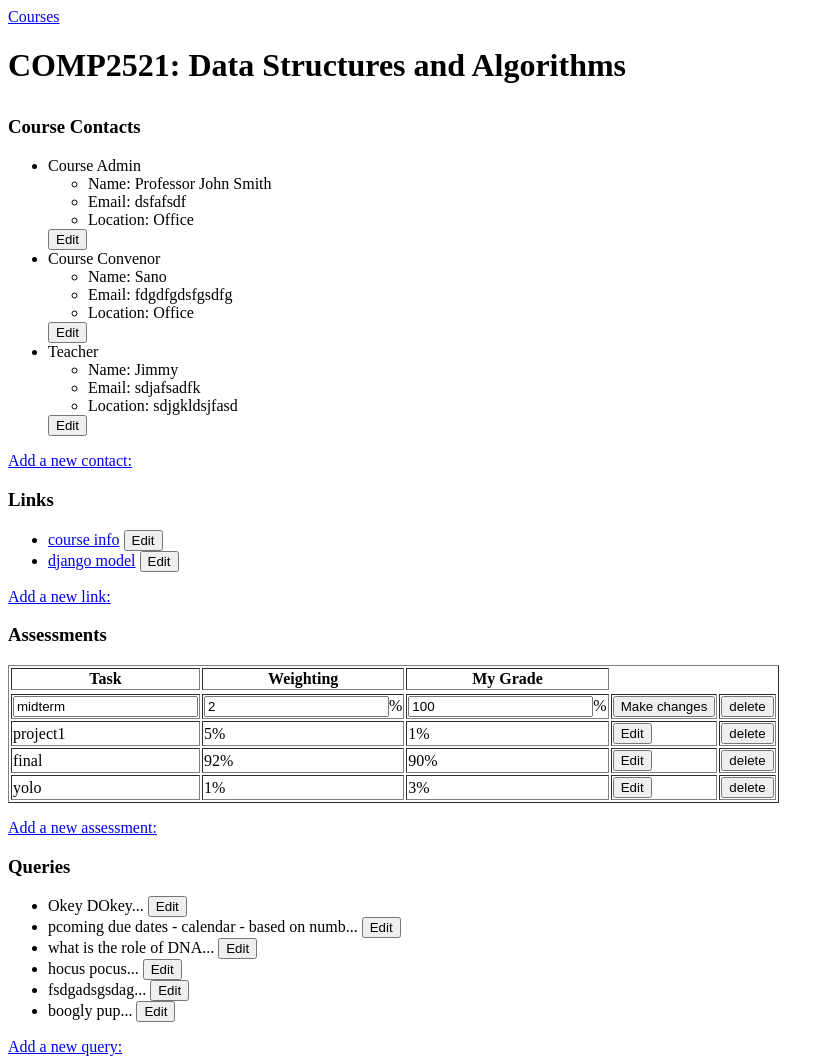
After one commit to Snuzzn/Coordinate-Uni-Planner, a Django app: page /course/1/edit-assessment/19/ in a window 1280 px wide. The commit adds this page. Shown: the whole page, without its empty margins (0-834 px from the left). Run offline with Django 3.2, Linux system fonts and the light colour scheme; data comes from the database, SQL or seed files in the repository; both versions use the stored data as it was after the commit.

Commit message:
now able to edit entries

```diff
--- a/src/coursePlanner/forms.py
+++ b/src/coursePlanner/forms.py
@@ -1,7 +1,8 @@
 from django import forms
 
 from .models import (
-    Assessment, Course,
+    Assessment,
+    Course,
     Contact,
     Link,
     Query,
@@ -53,3 +54,31 @@ class AssessmentForm(forms.ModelForm):
             'weighting': 'Weighting',
             'myGrade': 'My Grade',
         }
+    def clean_myGrade(self):
+        grade = self.cleaned_data.get("myGrade")
+        if grade > 100 or grade < 0:
+            raise forms.ValidationError("Grade must be in the range of 0 - 100")
+        else:
+            return grade
+
+    def clean_weighting(self):
+
+        assessments = Assessment.objects.all()
+        total = 0
+        for assessment in assessments:
+            total += assessment.weighting
+
+        weighting = self.cleaned_data.get("weighting")
+
+        if len(self.initial) != 0: # the form was not blank at first (aka. edit)
+            oldWeighting = self.initial['weighting']
+            if weighting + total - oldWeighting > 100:
+               raise forms.ValidationError("Total weighting must not exceed 100")
+            else:
+                return weighting
+
+        # the form was blank at first (aka. new)
+        if (weighting + total) > 100:
+            raise forms.ValidationError("Total weighting must not exceed 100")
+        else:
+            return weighting
--- a/src/coursePlanner/templates/coursePlanner/course.html
+++ b/src/coursePlanner/templates/coursePlanner/course.html
@@ -14,6 +14,7 @@
 <h3>Course Contacts</h3>
 <ul>
   {% for contact in contacts %}
+    {% block editContact %}
     <li>
       {{ contact.role }}
       <ul>
@@ -28,6 +29,9 @@
         </li>
       </ul>
     </li>
+    <a href="{% url 'coursePlanner:editContact' course_id=course.id contact_id=contact.id %}">
+     <button>Edit</button></a>
+    {% endblock editContact %}
   {% endfor %}
 </ul>
 {% block contactForm %}
@@ -42,15 +46,13 @@
     <li>
       {% block editLinkForm %}
       <a href={{link.link}}>{{ link.title }}</a>
-      <button><a href="{% url 'coursePlanner:editLink' course_id=course.id link_id=link.id %}">
-        Edit</a></button>
+      <a href="{% url 'coursePlanner:editLink' course_id=course.id link_id=link.id %}">
+        <button>Edit</button></a>
       {% endblock editLinkForm %}
     </li>
 
   {% endfor %}
 </ul>
-
-
 
 {% block linkForm %}
 <p><a href="{% url 'coursePlanner:newLink' course.id %}">
@@ -58,14 +60,43 @@
 </a></p>
 {% endblock linkForm %}
 
+
+<h3>Assessments</h3>
+<table border=1>
+  <tr>
+    <th>Task</th>
+    <th>Weighting</th>
+    <th>My Grade</th>
+  </tr>
+  {% for assessment in assessments %}
+    <tr>
+      {% block editAssessment %}
+        <td>{{ assessment.task }}</td>
+        <td>{{ assessment.weighting }}%</td>
+        <td>{{ assessment.myGrade }}%</td>
+        <td><a href="{% url 'coursePlanner:editAssessment' course_id=course.id assessment_id=assessment.id %}">
+        <button>Edit</button></a></td>
+        <td><button>delete</button></td>
+      {% endblock editAssessment %}
+    </tr>
+  {% endfor %}
+
+{% block assessmentForm %}
+</table>
+<p><a href="{% url 'coursePlanner:newAssessment' course.id %}">
+  Add a new assessment:
+</a></p>
+{% endblock assessmentForm %}
+
+
 <h3>Queries</h3>
 <ul>
   {% for query in queries %}
     <li>
       {% block editQuery %}
       {{ query }}
-      <button><a href="{% url 'coursePlanner:editQuery' course_id=course.id query_id=query.id %}">
-        Edit</a></button>
+      <a href="{% url 'coursePlanner:editQuery' course_id=course.id query_id=query.id %}">
+        <button>Edit</button></a>
       {% endblock editQuery %}
     </li>
   {% endfor %}
@@ -76,27 +107,5 @@
 </a>
 {% endblock queryForm %}
 
-<h3>Assessments</h3>
-<table border=1>
-  <tr>
-    <th>Task</th>
-    <th>Weighting</th>
-    <th>My Grade</th>
-  </tr>
-  {% for assessment in assessments %}
-    <tr>
-      <td>{{ assessment.task }}</td>
-      <td>{{ assessment.weighting }}</td>
-      <td>{{ assessment.myGrade }}</td>
-      <td><button>delete</button></td>
-      <td><button>edit</button></td>
-    </tr>
-  {% endfor %}
-{% block assessmentForm %}
-</table>
-<p><a href="{% url 'coursePlanner:newAssessment' course.id %}">
-  Add a new assessment:
-</a></p>
-{% endblock assessmentForm %}
 
 {% endblock content %}
--- /dev/null
+++ b/src/coursePlanner/templates/coursePlanner/edit-assessment.html
@@ -0,0 +1,36 @@
+{% extends 'coursePlanner/course.html' %}
+
+{% block editAssessment %}
+
+  {% if assessment.id == assessmentToEdit.id %}
+
+    <!-- bring up form to edit assessment -->
+    <form action="{% url 'coursePlanner:editAssessment' course_id=course.id assessment_id=assessment.id %}" method="post">
+
+      {% csrf_token %}
+      <tr>
+        <td>{{ form.task }}</td>
+        <td>{{ form.weighting }}%</td>
+        <td>{{ form.myGrade }}%</td>
+
+        <td><button name="submit">Make changes</button></td>
+        <td><button>delete</button></td>
+
+
+        {{ form.errors }}
+
+      </form>
+
+
+  {% else %}
+    <td>{{ assessment.task }}</td>
+    <td>{{ assessment.weighting }}%</td>
+    <td>{{ assessment.myGrade }}%</td>
+    <td><a href="{% url 'coursePlanner:editAssessment' course_id=course.id assessment_id=assessment.id %}">
+     <button>Edit</button></a></td>
+    <td><button>delete</button></td>
+
+  {% endif %}
+
+
+{% endblock editAssessment %}
--- a/src/coursePlanner/templates/coursePlanner/edit-link.html
+++ b/src/coursePlanner/templates/coursePlanner/edit-link.html
@@ -10,8 +10,8 @@
 
   {% else %}
     <a href={{link.link}}>{{ link.title }}</a>
-    <button><a href="{% url 'coursePlanner:editLink' course_id=course.id link_id=link.id %}">
-    Edit</a></button>
+    <a href="{% url 'coursePlanner:editLink' course_id=course.id link_id=link.id %}">
+    <button>Edit</button></a>
 
   {% endif %}
 
--- a/src/coursePlanner/templates/coursePlanner/edit-query.html
+++ b/src/coursePlanner/templates/coursePlanner/edit-query.html
@@ -10,8 +10,8 @@
 
   {% else %}
     {{ query }}
-    <button><a href="{% url 'coursePlanner:editQuery' course_id=course.id query_id=query.id %}">
-    Edit</a></button>
+    <a href="{% url 'coursePlanner:editQuery' course_id=course.id query_id=query.id %}">
+      <button>Edit</button></a>
 
   {% endif %}
 
--- a/src/coursePlanner/urls.py
+++ b/src/coursePlanner/urls.py
@@ -11,6 +11,8 @@ urlpatterns = [
     path('<int:course_id>/new-link/', views.newLink, name='newLink'),
     path('<int:course_id>/new-query/', views.newQuery, name='newQuery'),
     path('<int:course_id>/new-assessment/', views.newAssessment, name='newAssessment'),
+    path('<int:course_id>/edit-contact/<int:contact_id>/', views.editContact, name='editContact'),
     path('<int:course_id>/edit-link/<int:link_id>/', views.editLink, name='editLink'),
     path('<int:course_id>/edit-query/<int:query_id>/', views.editQuery, name='editQuery'),
+    path('<int:course_id>/edit-assessment/<int:assessment_id>/', views.editAssessment, name='editAssessment'),
 ]
--- a/src/coursePlanner/views.py
+++ b/src/coursePlanner/views.py
@@ -24,15 +24,11 @@ def courses(request):
 # Create your views here.
 def newCourse(request):
     # Add a new course
-    if request.method != 'POST':
-        # No data submitted; create a blank form.
-        form = CourseForm()
-    else:
-        # POST data submitted; process data.
-        form = CourseForm(data=request.POST)
-        if form.is_valid():
-            form.save()
-            return redirect('coursePlanner:courses')
+
+    form = CourseForm(request.POST or None)
+    if form.is_valid():
+        form.save()
+        return redirect('coursePlanner:courses')
 
     # Display the blank or invalid form
     context = {'form': form}
@@ -63,18 +59,12 @@ def newContact(request, course_id):
     queries = course.query_set.all()
     assessments = course.assessment_set.all()
 
-    # Add a new contact
-    if request.method != 'POST':
-        # No data submitted; create a blank form.
-        form = ContactForm()
-    else:
-        # POST data submitted; process data.
-        form = ContactForm(data=request.POST)
-        if form.is_valid():
-            newContact = form.save(commit=False)
-            newContact.course = course
-            newContact.save()
-            return redirect('coursePlanner:course', course_id=course_id)
+    form = ContactForm(request.POST or None)
+    if form.is_valid():
+        newContact = form.save(commit=False)
+        newContact.course = course
+        newContact.save()
+        return redirect('coursePlanner:course', course_id=course_id)
 
     # Display the blank or invalid form
     context = {
@@ -95,18 +85,12 @@ def newLink(request, course_id):
     queries = course.query_set.all()
     assessments = course.assessment_set.all()
 
-    # Add a new contact
-    if request.method != 'POST':
-        # No data submitted; create a blank form.
-        form = LinkForm()
-    else:
-        # POST data submitted; process data.
-        form = LinkForm(data=request.POST)
-        if form.is_valid():
-            newLink = form.save(commit=False)
-            newLink.course = course
-            newLink.save()
-            return redirect('coursePlanner:course', course_id=course_id)
+    form = LinkForm(request.POST or None)
+    if form.is_valid():
+        newLink = form.save(commit=False)
+        newLink.course = course
+        newLink.save()
+        return redirect('coursePlanner:course', course_id=course_id)
 
     # Display the blank or invalid form
     context = {
@@ -127,18 +111,12 @@ def newQuery(request, course_id):
     queries = course.query_set.all()
     assessments = course.assessment_set.all()
 
-    # Add a new contact
-    if request.method != 'POST':
-        # No data submitted; create a blank form.
-        form = QueryForm()
-    else:
-        # POST data submitted; process data.
-        form = QueryForm(data=request.POST)
-        if form.is_valid():
-            newQuery = form.save(commit=False)
-            newQuery.course = course
-            newQuery.save()
-            return redirect('coursePlanner:course', course_id=course_id)
+    form = QueryForm(request.POST or None)
+    if form.is_valid():
+        newQuery = form.save(commit=False)
+        newQuery.course = course
+        newQuery.save()
+        return redirect('coursePlanner:course', course_id=course_id)
 
     # Display the blank or invalid form
     context = {
@@ -159,25 +137,19 @@ def newAssessment(request, course_id):
     queries = course.query_set.all()
     assessments = course.assessment_set.all()
     totalWeighting = 0
+
     # Add a new assessment
-    if request.method != 'POST':
-        # No data submitted; create a blank form.
-        form = AssessmentForm()
-    else:
-        # POST data submitted; process data.
-        form = AssessmentForm(data=request.POST)
-        if form.is_valid():
-            newAssessment = form.save(commit=False)
+    form = AssessmentForm(request.POST or None)
+    if form.is_valid():
+        newAssessment = form.save(commit=False)
 
-            # check that assessments don't add to more than 100 in weighting
-            total = 0
-            for assessment in assessments:
-                total += assessment.weighting
-            totalWeighting = total + newAssessment.weighting
-            if totalWeighting <= 100:
-                newAssessment.course = course
-                newAssessment.save()
-                return redirect('coursePlanner:course', course_id=course_id)
+        # check that assessments don't add to more than 100 in weighting
+        totalWeighting = findTotalWeighting(assessments, newAssessment)
+        if totalWeighting <= 100:
+            newAssessment.course = course
+            newAssessment.save()
+            return redirect('coursePlanner:course', course_id=course_id)
+
     # Display the blank or invalid form
     context = {
         'course': course,
@@ -191,6 +163,39 @@ def newAssessment(request, course_id):
     templateName = 'coursePlanner/new-assessment.html'
     return render(request, templateName, context)
 
+def findTotalWeighting(assessments, newAssessment):
+    total = 0
+    for assessment in assessments:
+        total += assessment.weighting
+    return total + newAssessment.weighting
+
+def editContact(request, course_id, contact_id):
+    """Edit an existing contact."""
+    contact = Contact.objects.get(id=contact_id)
+    course = Course.objects.get(id=course_id)
+    contacts = course.contact_set.all()
+    links = course.link_set.all()
+    queries = course.query_set.all()
+    assessments = course.assessment_set.all()
+
+    form = ContactForm(request.POST or None, instance=contact)
+    if form.is_valid():
+        form.save()
+        return redirect('coursePlanner:course', course_id=course_id)
+
+    # Display the blank or invalid form
+    context = {
+        'course': course,
+        'contacts': contacts,
+        'links': links,
+        'queries': queries,
+        'assessments': assessments,
+        'form': form,
+        'contactToEdit': contact,
+    }
+    templateName = 'coursePlanner/edit-contact.html'
+    return render(request, templateName, context)
+
 def editLink(request, course_id, link_id):
     """Edit an existing link."""
     link = Link.objects.get(id=link_id)
@@ -201,15 +206,10 @@ def editLink(request, course_id, link_id):
     assessments = course.assessment_set.all()
 
 
-    if request.method != 'POST':
-        # Initial request; pre-fill form with the current entry.
-        form = LinkForm(instance=link)
-    else:
-        # POST data submitted; process data.
-        form = LinkForm(instance=link, data=request.POST)
-        if form.is_valid():
-            form.save()
-            return redirect('coursePlanner:course', course_id=course_id)
+    form = LinkForm(request.POST or None, instance=link)
+    if form.is_valid():
+        form.save()
+        return redirect('coursePlanner:course', course_id=course_id)
 
     # Display the blank or invalid form
     context = {
@@ -225,7 +225,7 @@ def editLink(request, course_id, link_id):
     return render(request, templateName, context)
 
 def editQuery(request, course_id, query_id):
-    """Edit an existing link."""
+    """Edit an existing query."""
     query = Query.objects.get(id=query_id)
     course = Course.objects.get(id=course_id)
     contacts = course.contact_set.all()
@@ -234,15 +234,10 @@ def editQuery(request, course_id, query_id):
     assessments = course.assessment_set.all()
 
 
-    if request.method != 'POST':
-        # Initial request; pre-fill form with the current entry.
-        form = QueryForm(instance=query)
-    else:
-        # POST data submitted; process data.
-        form = QueryForm(instance=query, data=request.POST)
-        if form.is_valid():
-            form.save()
-            return redirect('coursePlanner:course', course_id=course_id)
+    form = QueryForm(request.POST or None, instance=query)
+    if form.is_valid():
+        form.save()
+        return redirect('coursePlanner:course', course_id=course_id)
 
     # Display the blank or invalid form
     context = {
@@ -256,3 +251,47 @@ def editQuery(request, course_id, query_id):
     }
     templateName = 'coursePlanner/edit-query.html'
     return render(request, templateName, context)
+
+
+def editAssessment(request, course_id, assessment_id):
+    """Edit an existing query."""
+    assessment = Assessment.objects.get(id=assessment_id)
+    course = Course.objects.get(id=course_id)
+    contacts = course.contact_set.all()
+    links = course.link_set.all()
+    queries = course.query_set.all()
+    assessments = course.assessment_set.all()
+    totalWeighting = 0
+    oldWeighting = assessment.weighting # before a new weighting is added in form
+    if request.method != 'POST':
+        # Initial request; pre-fill form with the current entry.
+        form = AssessmentForm(instance=assessment)
+    else:
+        # POST data submitted; process data.
+        form = AssessmentForm(instance=assessment, data=request.POST)
+        if form.is_valid():
+            newAssessment = form.save(commit=False)
+            # check that assessments don't add to more than 100 in weighting
+            totalWeighting = findTotalWeighting(assessments, newAssessment) - oldWeighting
+            # print(totalWeighting)
+            print(assessment.weighting)
+
+            if totalWeighting <= 100:
+                newAssessment.course = course
+                newAssessment.save()
+                return redirect('coursePlanner:course', course_id=course_id)
+
+    # Display the blank or invalid form
+    context = {
+        'course': course,
+        'contacts': contacts,
+        'links': links,
+        'queries': queries,
+        'assessments': assessments,
+        'form': form,
+        'assessmentToEdit': assessment,
+        'totalWeighting': totalWeighting,
+
+    }
+    templateName = 'coursePlanner/edit-assessment.html'
+    return render(request, templateName, context)
```
Also changed, not shown: src/coursePlanner/templates/coursePlanner/edit-contact.html (added, +30 -0 lines), src/coursePlanner/templates/coursePlanner/new-assessment.html (+3 -6 lines), src/db.sqlite3.
